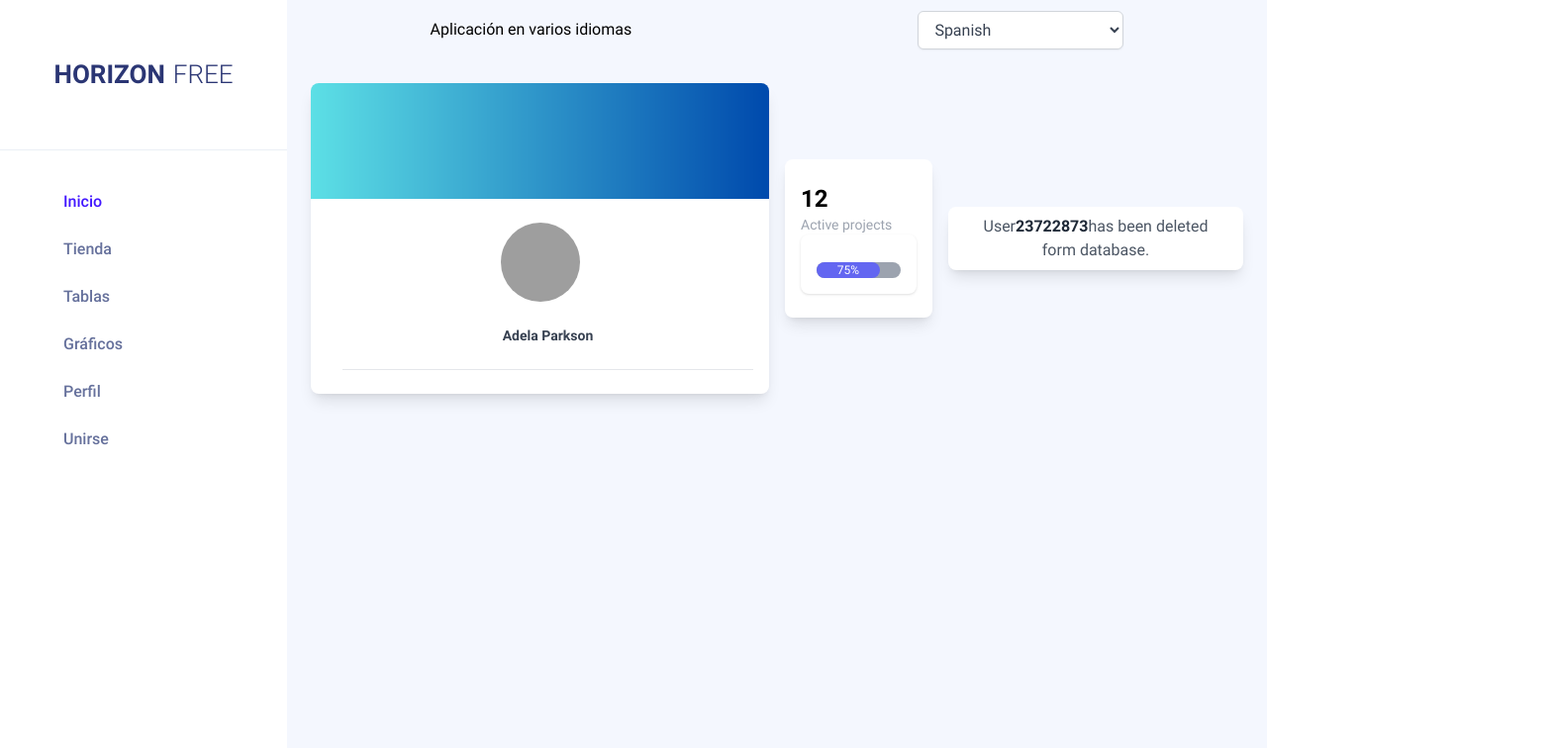
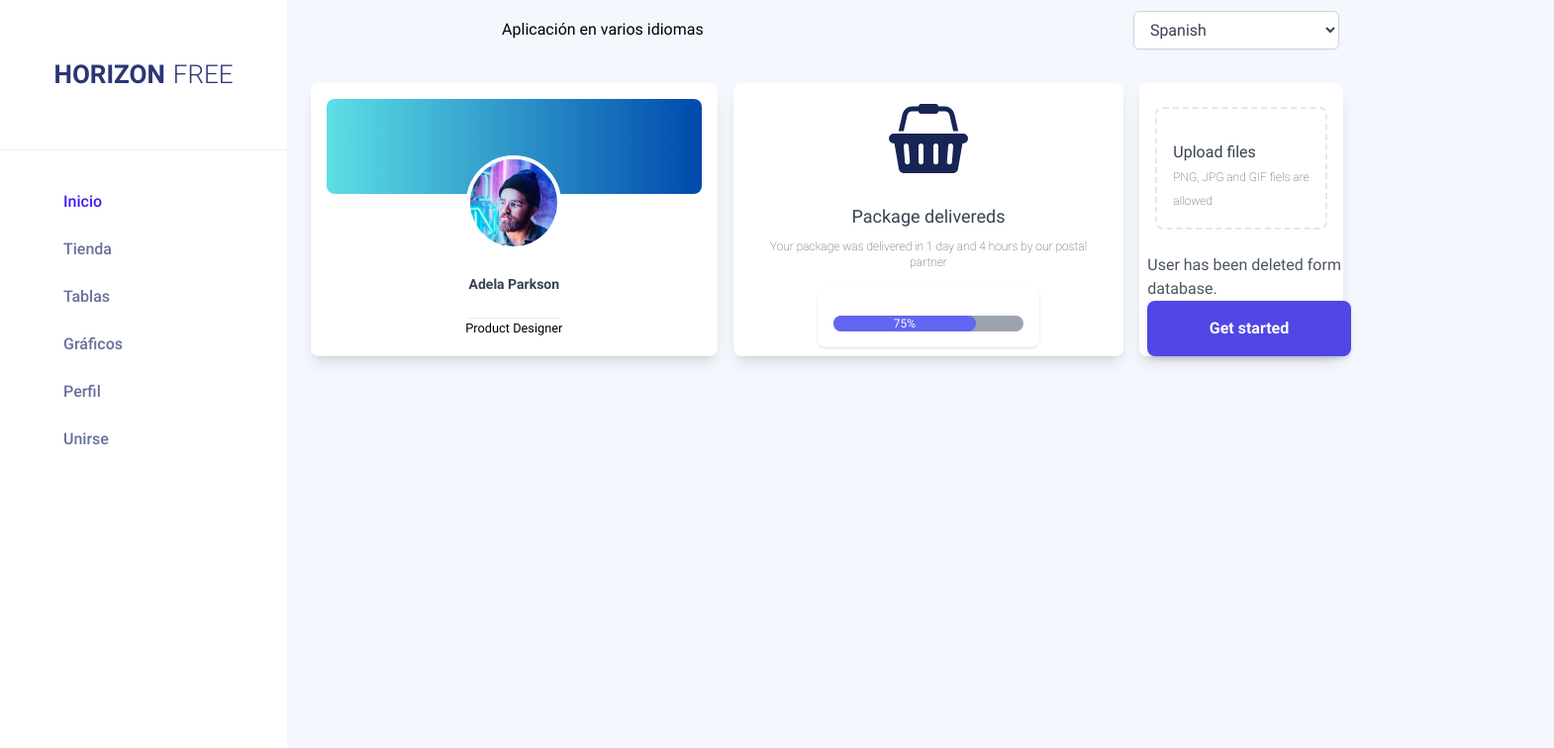
Before and after one commit to fili258-oss/dashboard-ucc, a React (Vite) app: page /tables in a window 1280 px wide. Shown: the top 756 px of the page at 99% size, 1570 px wide, since content can reach past the window. Built offline with nearby package versions, Linux system fonts and the light colour scheme; grey boxes are pictures that could not be loaded; some icons are missing.

Commit message:
Fixed cards profile

```diff
--- a/src/screens/Tables.tsx
+++ b/src/screens/Tables.tsx
@@ -1,64 +1,71 @@
 const Tables = () => {
   return (
 
-    <main className="relative h-screen overflow-hidden">
-      <div className="flex items-start justify-between">
+    <main className="h-screen w-screen overflow-hidden">
+      <div className="h-screen px-4 pb-24 overflow-auto md:px-6">
+        <div className="grid grid-cols-3  my-6 space-y-4 md:space-x-4 md:space-y-0 md:flex-row">
+          <section className="grid bg-white shadow-lg rounded-lg">
+            <article className="py-4 px-4">
+              <img src="/src/assets/img/BannerADMINUCC.png" className="object-cover rounded-lg" alt="" />
+            </article>
 
-        <div className="flex flex-col w-full md:space-y-4">
-
-          <div className="h-screen px-4 pb-24 overflow-auto md:px-6">
-            <div className="flex flex-col items-center w-full my-6 space-y-4 md:space-x-4 md:space-y-0 md:flex-row">
-              <div className="w-full md:w-6/12">
-                <div className="overflow-hidden bg-white shadow-lg rounded-lg">
-                  <div className="gap-4">
-                    <img className="" src="/src/assets/img/BannerADMINUCC.png" alt="" />
-                  </div>
-                  <div className="items-center justify-center text-center px-4 py-6 space-x-4">
-                    <img alt="profil" src="https://www.tailwind-kit.com/images/person/1.jpg" className="mx-auto object-cover rounded-full h-20 w-20 " />
+            <article className="flex flex-col items-center justify-center p-4 -mt-20">
+              <img alt="profil" src="/src/assets/img/persona1.jpg" className="mx-auto object-cover rounded-full h-24 w-24  border-4 border-white" />
               <p className="text-sm font-semibold text-gray-700 border-b border-gray-200 py-6">
                 Adela Parkson
               </p>
-                  </div>
-                </div>
-              </div>
-              <div className="flex items-center w-full space-x-4 md:w-1/2">
-                <div className="w-1/2">
-                  <div className="relative w-full px-4 py-6 bg-white shadow-lg rounded-lg">
-                    <p className="text-2xl font-bold text-black dark:text-white">
-                      12
+              <small>
+                Product Designer
+              </small>
+            </article>
+          </section>
+          <section className="overflow-hidden bg-white shadow-lg rounded-lg">
+            <article className="relative flex flex-col justify-between h-full w-full text-center">
+              <svg xmlns="http://www.w3.org/2000/svg" width="40" height="40" fill="currentColor" className="w-20 h-20 m-auto mt-4 text-blue-950 dark:text-blue-950" viewBox="0 0 2048 1792">
+                <path d="M1920 768q53 0 90.5 37.5t37.5 90.5-37.5 90.5-90.5 37.5h-15l-115 662q-8 46-44 76t-82 30h-1280q-46 0-82-30t-44-76l-115-662h-15q-53 0-90.5-37.5t-37.5-90.5 37.5-90.5 90.5-37.5h1792zm-1435 800q26-2 43.5-22.5t15.5-46.5l-32-416q-2-26-22.5-43.5t-46.5-15.5-43.5 22.5-15.5 46.5l32 416q2 25 20.5 42t43.5 17h5zm411-64v-416q0-26-19-45t-45-19-45 19-19 45v416q0 26 19 45t45 19 45-19 19-45zm384 0v-416q0-26-19-45t-45-19-45 19-19 45v416q0 26 19 45t45 19 45-19 19-45zm352 5l32-416q2-26-15.5-46.5t-43.5-22.5-46.5 15.5-22.5 43.5l-32 416q-2 26 15.5 46.5t43.5 22.5h5q25 0 43.5-17t20.5-42zm-1156-1217l-93 412h-132l101-441q19-88 89-143.5t160-55.5h167q0-26 19-45t45-19h384q26 0 45 19t19 45h167q90 0 160 55.5t89 143.5l101 441h-132l-93-412q-11-44-45.5-72t-79.5-28h-167q0 26-19 45t-45 19h-384q-26 0-45-19t-19-45h-167q-45 0-79.5 28t-45.5 72z">
+                </path>
+              </svg>
+
+              <p className="mt-4 text-lg text-gray-700">
+                Package delivereds
               </p>
-                    <p className="text-sm text-gray-400">
-                      Active projects
+              <p className="px-6 py-2 text-xs font-thin text-gray-700">
+                Your package was delivered in 1 day and 4 hours by our postal partner
               </p>
-                    <div className="block p-4 m-auto bg-white rounded-lg shadow">
+              <div className="block p-4 m-auto bg-white rounded-lg shadow w-56">
                 <div className="w-full h-4 bg-gray-400 rounded-full mt-3">
                   <div className="w-3/4 h-full text-center text-xs text-white bg-indigo-500 rounded-full">
                     75%
                   </div>
                 </div>
               </div>
+            </article>
+          </section>
+          <section className="space-x-2 md:w-1/2 bg-white shadow-lg rounded-lg">
+            <article className="relative w-full px-4 py-6 ">
+              <article className="block p-4 m-auto bg-white rounded-lg border-dashed border-2 border-gray-200">
+                <p className="mt-4  text-gray-700">
+                  Upload files
+                </p>
+                <small className="py-2 text-xs font-thin text-gray-700">
+                  PNG, JPG and GIF fiels are allowed
+                </small>
+              </article>
+            </article>
+            <article className="relative w-full">
+              <p className="text-gray-600 text-md">
+                User has been deleted form database.
+              </p>
+              <button type="button" className="py-4 px-6  bg-indigo-600 hover:bg-indigo-700 focus:ring-indigo-500 focus:ring-offset-indigo-200 text-white w-full transition ease-in duration-200 text-center text-base font-semibold shadow-md focus:outline-none focus:ring-2 focus:ring-offset-2  rounded-lg ">
+                Get started
+              </button>
+            </article>
+
+          </section>
         </div>
       </div>
 
-                <div className="w-full h-full text-center bg-white shadow-lg rounded-lg">
-                  <div className="flex flex-col justify-between h-full">
-                    <span className="MdCloudDone"></span>
-                    <p className="px-6 py-2 text-gray-600 dark:text-gray-100 text-md">
-                      User
-                      <span className="font-bold text-gray-800 dark:text-white">
-                        23722873
-                      </span>
-                      has been deleted form database.
-                    </p>
 
-                  </div>
-                </div>
-
-              </div>
-            </div>
-          </div>
-        </div>
-      </div>
     </main>
 
   );
```
Also changed, not shown: src/assets/img/persona1.jpg (added). Lines whose indentation alone changed are shown as unchanged.
